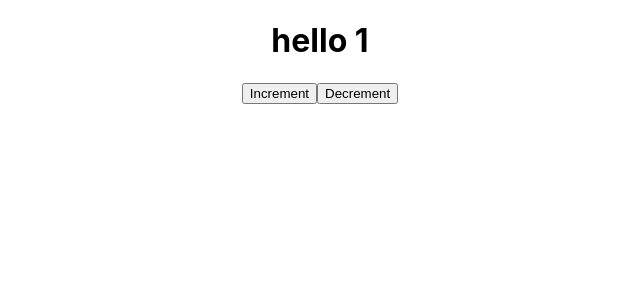
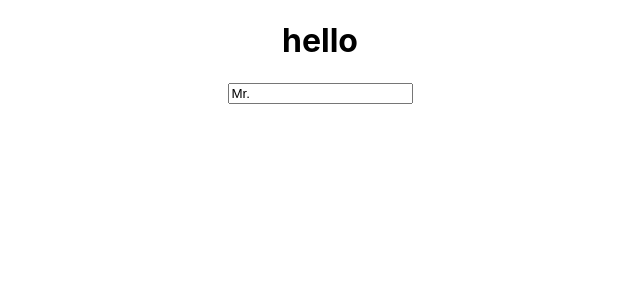
Before and after one commit to dy6578ekdbs/EFUB-React-Hooks-Study, a React (Create React App) app: page / in a window 1280 px wide. Shown: the top 300 px of the page, without its empty margins (320-960 px from the left). Built offline with nearby package versions, Linux system fonts and the light colour scheme.

Commit message:
1.1 useInput

```diff
--- a/src/App.js
+++ b/src/App.js
@@ -3,16 +3,21 @@
 import React, { useState } from "react";
 import { ReactDOM } from "react";
 
+const useInput = (initialValue) => {
+  const [value, setValue] = useState(initialValue);
+  const onChange = event => {
+    console.log(event.target);
+  }
+  return { value, onChange} ;
+};
+
 function App() {
-  const [item, setItem] = useState(1);
-  const increateItem = () => setItem(item + 1);
-  const decreatItem = () => setItem(item - 1);
-
+  const name = useInput("Mr.");
   return (
     <div className="App">
-      <h1>hello {item}</h1>
-      <button onClick={increateItem}>Increment</button>
-      <button onClick={decreatItem}>Decrement</button>
+      <h1>hello</h1>
+      <input placeholder="Name" {...name}></input>
+      {/* spread 연산자 활용 */}
     </div>
   );
 }
```
